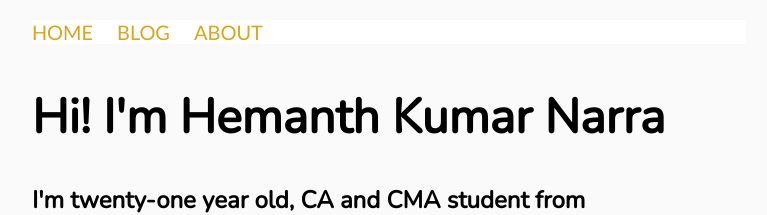
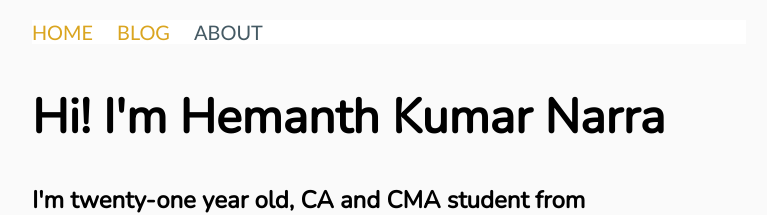
Before and after one commit to hemanthnarra/hemanthnarra.github.io, a Jekyll site: the page built from about/index.html, in a window 1280 px wide. Shown: the top 215 px of the page, without its empty margins (254-1021 px from the left). Built offline with Jekyll 4.4.1, drawn with Linux system fonts in a browser that asks for light colours.

Commit message:
jekyll test success

```diff
--- a/css/main.css
+++ b/css/main.css
@@ -50,6 +50,9 @@ nav {
     padding-top: 20px;
     border-top: 2px solid gold;
 }
+.current {
+    color: #455a64;
+}
 .main, .blog, .about {
     padding-bottom: 20px;
 }
```
